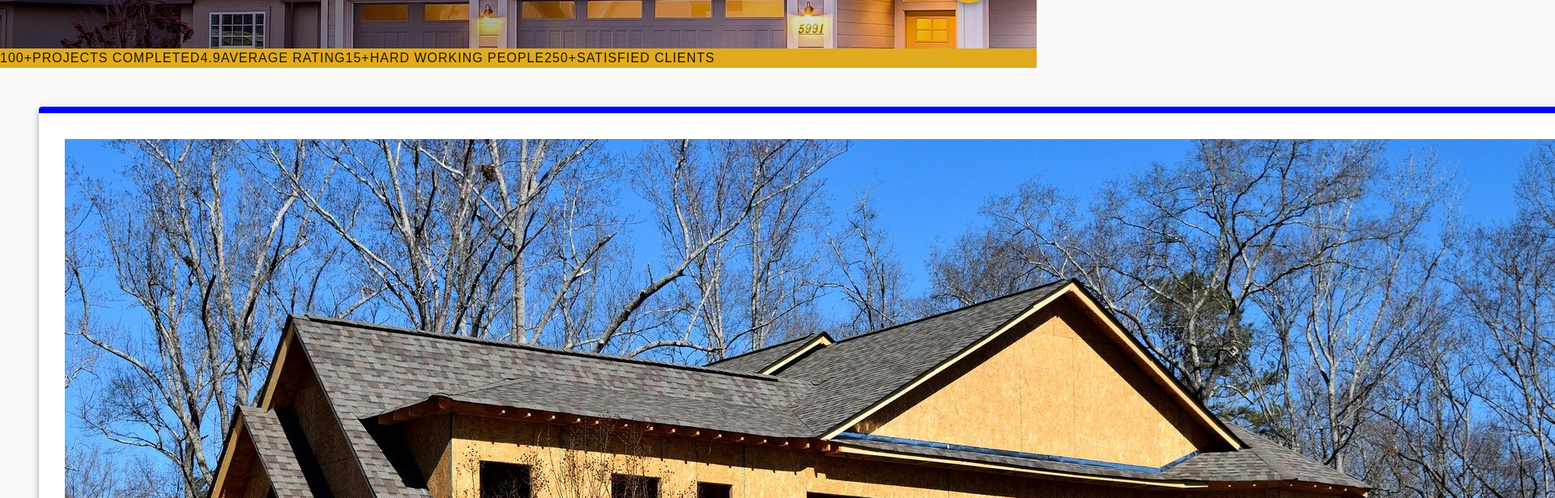
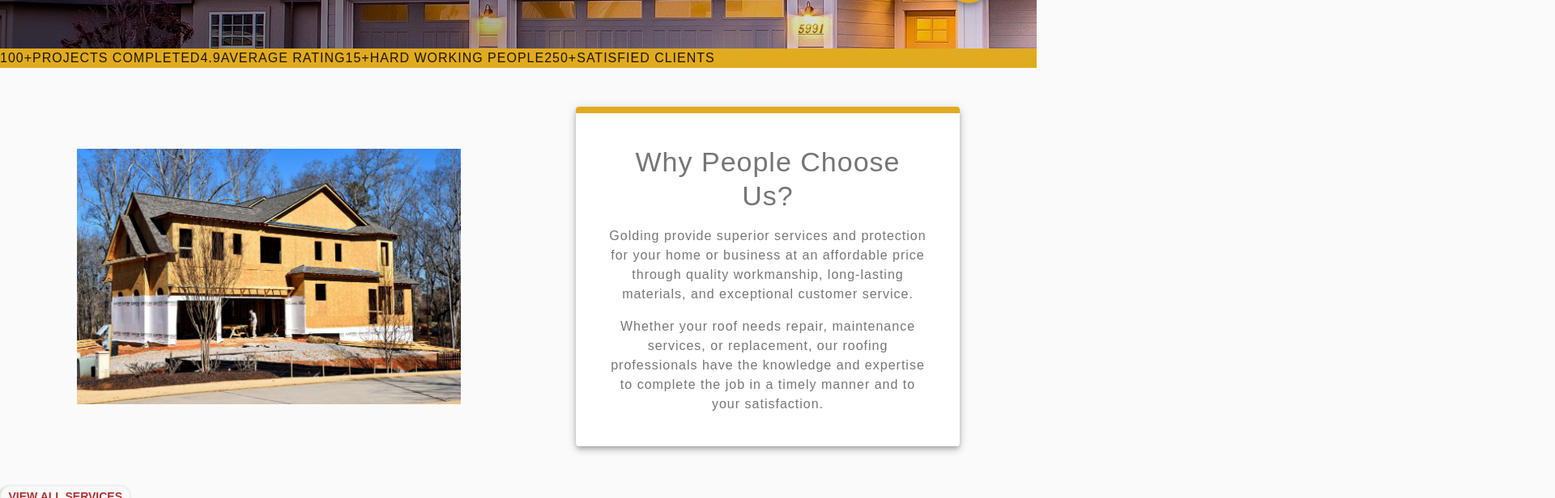
Before and after one commit to ryan0626-bit/golding, a React (Create React App) app in the folder frontend/: page / in a window 1280 px wide. Shown: the part 740-1356 px from the top of the page at 81% size, 1920 px wide, since content can reach past the window. Built offline with nearby package versions, Linux system fonts and the light colour scheme.

Commit message:
Update Skills

```diff
--- a/frontend/src/home/Skills.js
+++ b/frontend/src/home/Skills.js
@@ -1,106 +1,121 @@
-import { Button, Typography } from '@material-ui/core'
-import Paper from '@material-ui/core/Paper'
-import { makeStyles } from '@material-ui/core/styles'
-import React from 'react'
-import roof from '../images/roof.jpg'
+import { Button, Typography } from "@material-ui/core";
+import Paper from "@material-ui/core/Paper";
+import { makeStyles } from "@material-ui/core/styles";
+import React from "react";
+import roof from "../images/roof.jpg";
 
-const useStyles = makeStyles(theme => ({
+const useStyles = makeStyles((theme) => ({
   root: {
     flexGrow: 1,
   },
   paper: {
-    padding: theme.spacing(2),
-    textAlign: 'center',
+    // padding: theme.spacing(2),
+    textAlign: "center",
     color: theme.palette.text.secondary,
   },
   poppyIntro: {
-    display: 'flex',
-    flexDirection: 'column',
+    display: "flex",
+    flexDirection: "column",
   },
-  pic: {
-    [theme.breakpoints.up('sm')]: {
-      marginRight: '3rem',
+
+  quoteText: {
+    fontSize: 30,
+    textAlign: "center",
+  },
+  icon: {
+    marginTop: "1rem",
+  },
+  personText: {
+    textAlign: "center",
+    marginTop: "1rem",
+  },
+  leftDiscription: {
+    // padding: theme.spacing(1),
+    textAlign: "center",
+    color: theme.palette.text.secondary,
+    overflow:'hidden',
+    maxHeight: '40rem',
+    marginRight: "1.5rem",
+    fontSize: 25,
+    display:'flex',
+    alignItems:'center',
+    flexBasis: "40%",
+    // borderTop: `8px solid ${theme.palette.primary.main}`,
+    [theme.breakpoints.down("sm")]: {
+      flexBasis: "100%",
+      margin: "1rem 0 1rem 0",
     },
   },
-  quoteText: {
-    fontSize: 30,
-    textAlign: 'center',
-  },
-  icon: {
-    marginTop: '1rem',
-  },
-  personText: {
-    textAlign: 'center',
-    marginTop: '1rem',
-  },
-  leftDiscription: {
-    padding: theme.spacing(4),
-    textAlign: 'center',
+  rightDiscription: {
+    padding: theme.spacing(3),
+    textAlign: "center",
     color: theme.palette.text.secondary,
-
-    marginRight: '1.5rem',
+    marginLeft: "1.5rem",
+    flexBasis: "40%",
     fontSize: 25,
-    borderTop: '8px solid blue',
-  },
-  rightDiscription: {
-    padding: theme.spacing(2),
-    textAlign: 'center',
-    color: theme.palette.text.secondary,
-    marginLeft: '1.5rem',
-    fontSize: 25,
-    borderTop: '8px solid blue',
+    borderTop: `8px solid ${theme.palette.primary.main}`,
+    [theme.breakpoints.down("sm")]: {
+      flexBasis: "100%",
+      margin: "1rem 0 1rem 0",
+    },
   },
   skills: {
-    margin: '3rem',
-    display: 'flex',
-    flexDirection: 'row',
-    alignItems: 'stretch',
-    justifyContent: 'space-around',
+    margin: "3rem",
+    display: "flex",
+    flexDirection: "row",
+    flexWrap: "wrap",
+    alignItems: "stretch",
+    justifyContent: "space-around",
     flexGrow: 1,
   },
   header: {
-    display: 'flex',
-    justifyContent: 'center',
-    margin: '1rem',
+    display: "flex",
+    justifyContent: "center",
+    margin: "1rem",
   },
   body: {
-    margin: '1rem'
+    margin: "1rem",
   },
   body2: {
-    margin: '1rem'
+    margin: "1rem",
   },
   pic2: {
-    [theme.breakpoints.up('sm')]: {
-      marginRight: '3rem',
+    [theme.breakpoints.up("sm")]: {
+      marginRight: "3rem",
     },
-    width: '.1',
+    width: "100%",
+
   },
 
   viewButton: {},
-}))
+}));
 
 export default function Skill() {
-  const classes = useStyles()
+  const classes = useStyles();
 
   return (
     <div className={classes.root}>
       <div className={classes.skills}>
-        <Paper elevation={5} className={classes.leftDiscription}>
-          <div>
-
-          </div>
-          <Typography>
-            <div className={classes.pic}><img src={roof}></img></div>
-          </Typography>
-        </Paper>
+        <div  className={classes.leftDiscription}>
+          <img src={roof} className={classes.pic2} />
+        </div>
         <Paper elevation={5} className={classes.rightDiscription}>
           <Typography>
-          <Typography variant='h4'>
-          <div className={classes.header}>Why People
-Choose Us?</div></Typography>
-<div className={classes.body}>Golding provide superior services and protection for your home or business at an affordable price through quality workmanship, long-lasting materials, and exceptional customer service.</div>
+            <Typography variant="h4">
+              <div className={classes.header}>Why People Choose Us?</div>
+            </Typography>
+            <div className={classes.body}>
+              Golding provide superior services and protection for your home or
+              business at an affordable price through quality workmanship,
+              long-lasting materials, and exceptional customer service.
+            </div>
 
-<div className={classes.body2}>Whether your roof needs repair, maintenance services, or replacement, our roofing professionals have the knowledge and expertise to complete the job in a timely manner and to your satisfaction.</div>
+            <div className={classes.body2}>
+              Whether your roof needs repair, maintenance services, or
+              replacement, our roofing professionals have the knowledge and
+              expertise to complete the job in a timely manner and to your
+              satisfaction.
+            </div>
           </Typography>
         </Paper>
       </div>
@@ -108,5 +123,5 @@ Choose Us?</div></Typography>
         <Button>View All Services</Button>
       </div>
     </div>
-  )
+  );
 }
```
Also changed, not shown: frontend/src/home/WhyUs.js (added).
